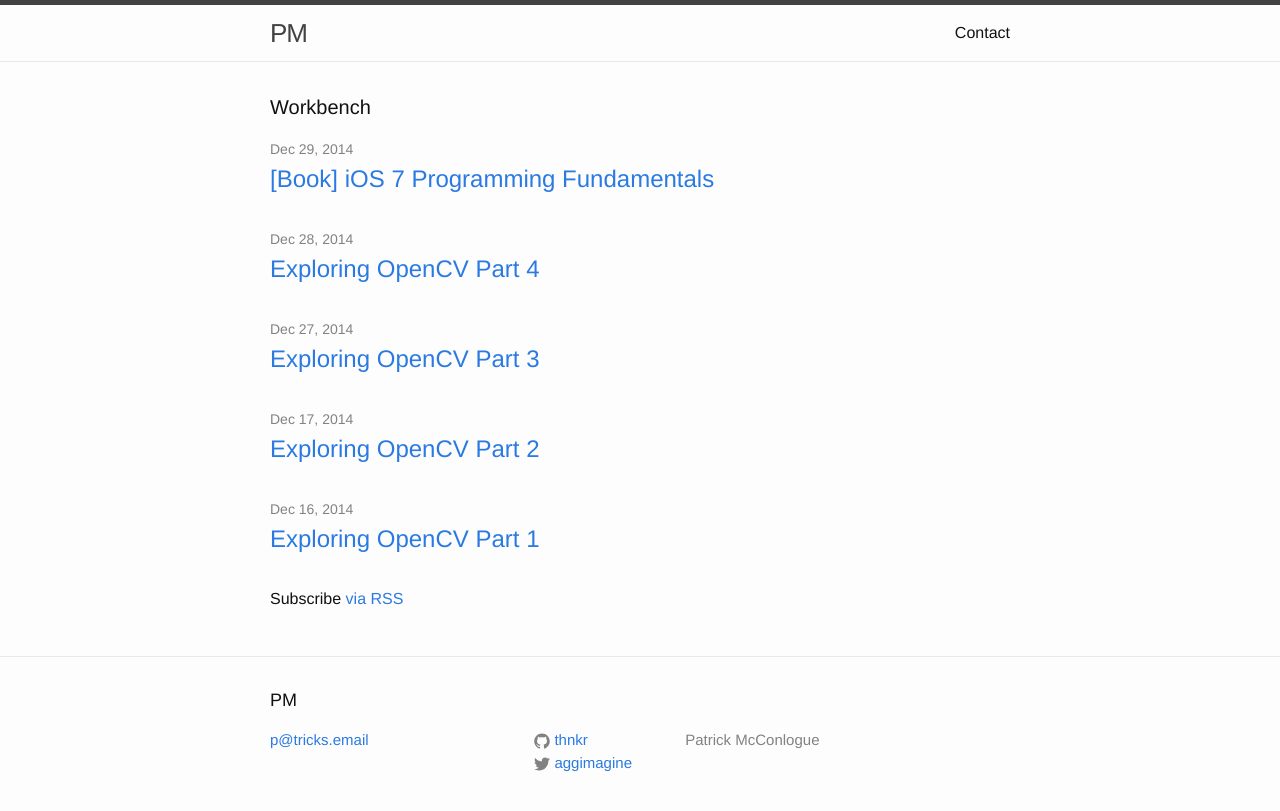
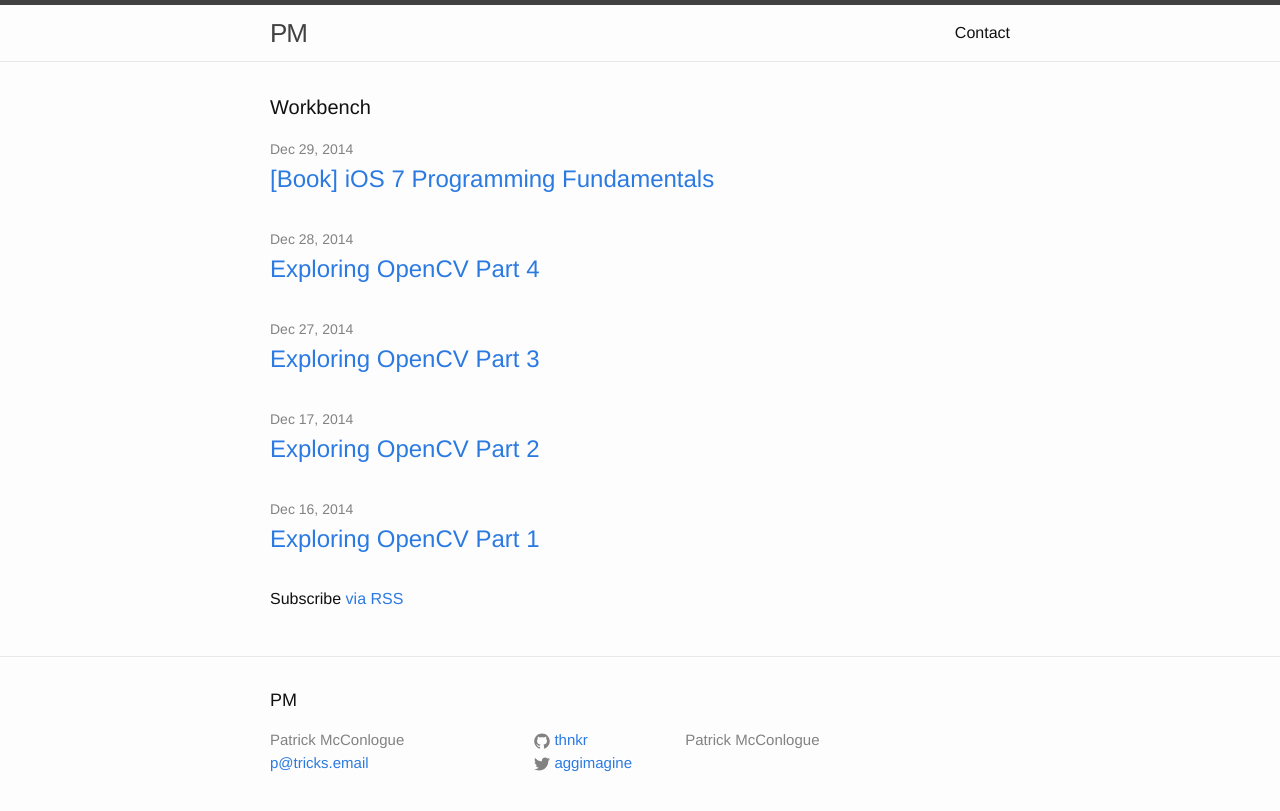
Before and after one commit to thnkr/thnkr.github.io, a Jekyll site: the page built from index.html, in a window 1280 px wide. Shown: the top 811 px of the page. Built offline with Jekyll 4.4.1, drawn with Linux system fonts in a browser that asks for light colours.

Commit message:
config change

```diff
--- a/_config.yml
+++ b/_config.yml
@@ -1,5 +1,6 @@
 # Site settings
 title: PM
+name: Patrick McConlogue
 email: p@tricks.email
 description: > # this means to ignore newlines until "baseurl:"
   Patrick McConlogue
```
